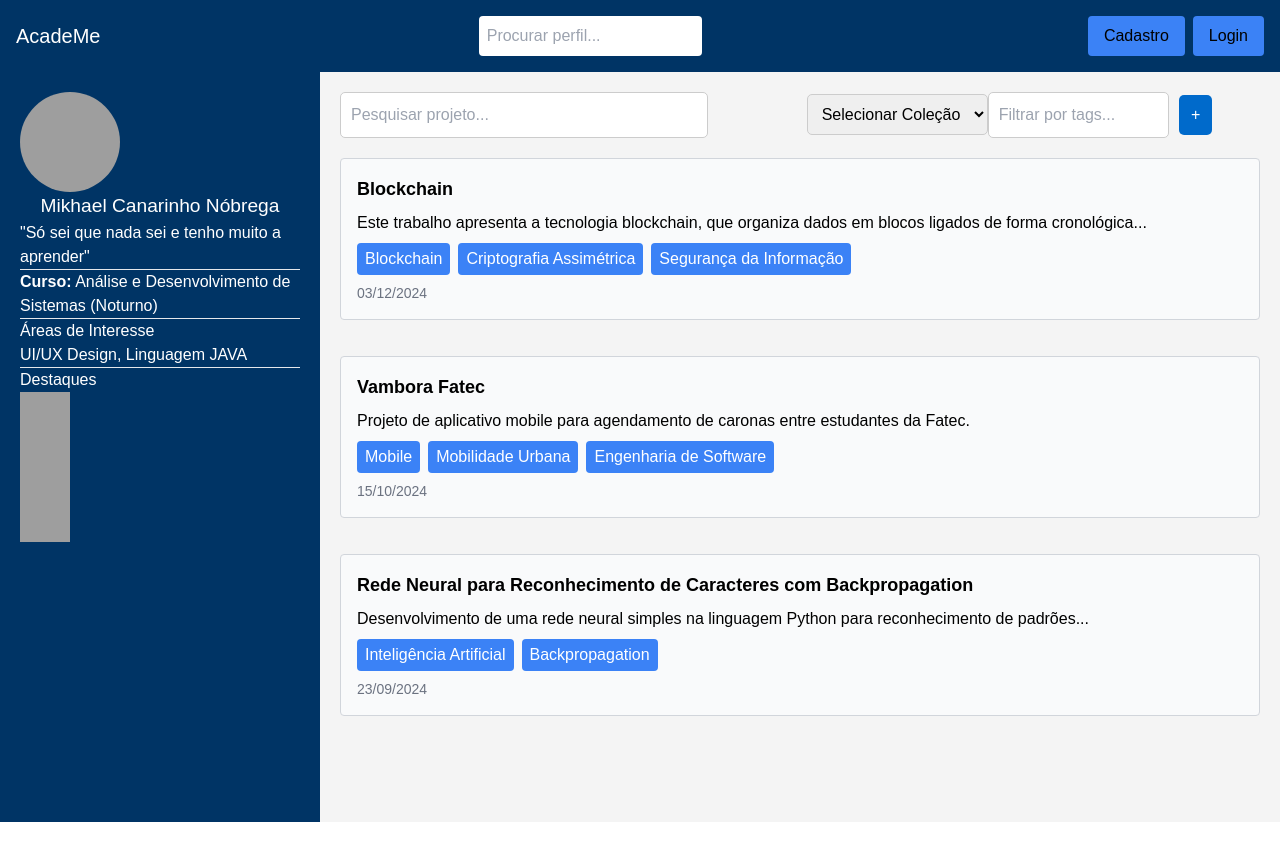
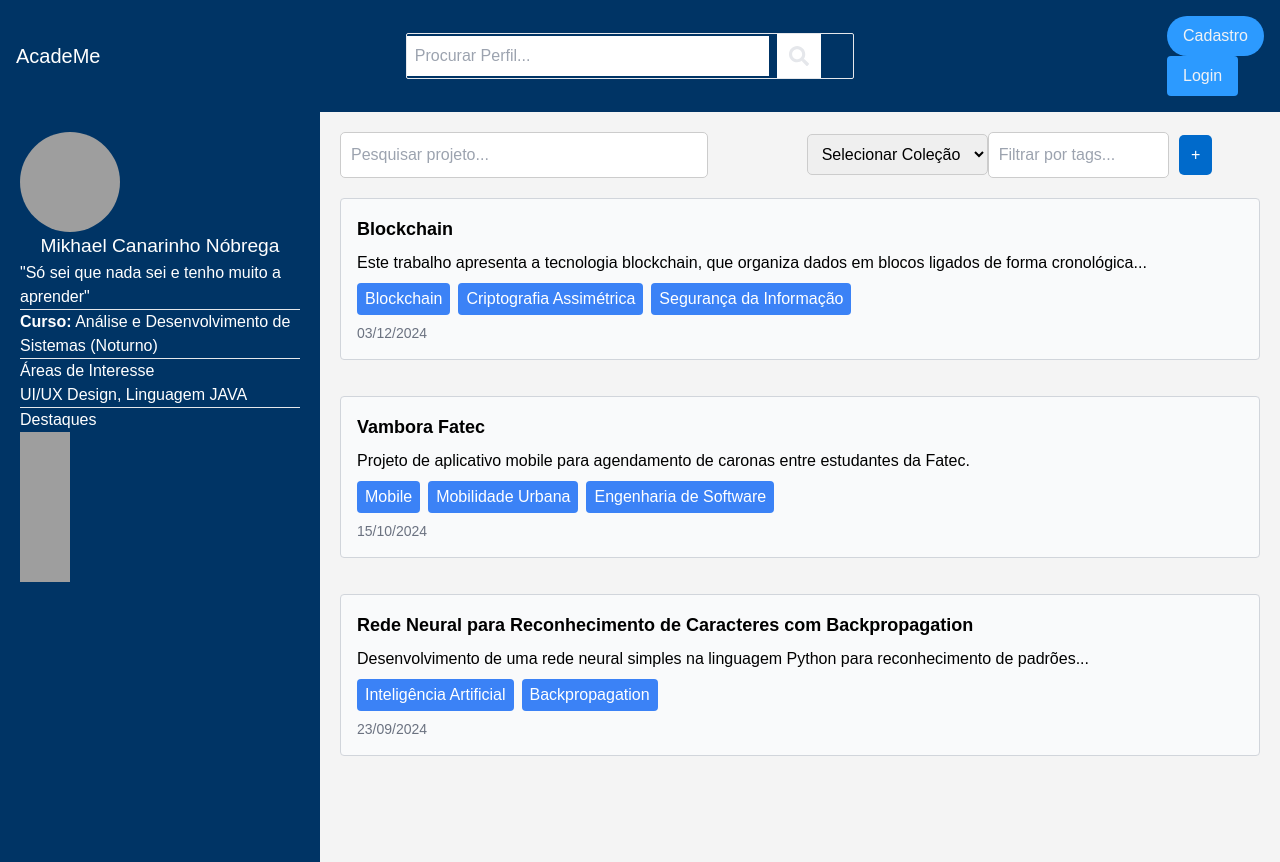
Before and after one commit to lucasmmps/AcadeMe, a React (Create React App) app: page /profile in a window 1280 px wide. Before the commit the page ends 822 px from the top, so only its background shows below. Built offline with nearby package versions, Linux system fonts and the light colour scheme; grey boxes are pictures that could not be loaded.

Commit message:
Pequenas atualizações na Navbar (incompleta)

```diff
--- a/src/components/Navbar.tsx
+++ b/src/components/Navbar.tsx
@@ -1,19 +1,25 @@
 import React from 'react';
 import '../index.css'
 import '../index'
+import { TextBar } from './TextBar';
+import { Button } from './Button';
 
 const Navbar: React.FC = () => {
   return (
     <nav className="flex justify-between items-center p-4 bg-darkBlue text-white">
       <div className="text-xl">AcadeMe</div>
-      <input
+
+      <TextBar placeholder='Procurar Perfil...' iconRight='search' />
+
+      {/*<input
         type="text"
         className="p-2 rounded border-none"
         placeholder="Procurar perfil..."
-      />
+      />*/}
+
       <div>
-        <button className="ml-2 px-4 py-2 bg-blue-500 rounded text-black">Cadastro</button>
-        <button className="ml-2 px-4 py-2 bg-blue-500 rounded text-black">Login</button>
+        <Button shape='pill' buttonStyle='light' className="ml-2 px-4 py-2 bg-lightBlue text-softWhite">Cadastro</Button>
+        <Button shape='pill' buttonStyle='light' className="ml-2 px-4 py-2 bg-lightBlue rounded text-softWhite">Login</Button>
       </div>
     </nav>
   );
--- a/src/components/TextBar.tsx
+++ b/src/components/TextBar.tsx
@@ -117,7 +117,7 @@ const TextBar = forwardRef<HTMLInputElement, TextBarProps>(
           )}
         >
           {!shouldHideIcons && iconLeft && (
-            <div className="mr-2 ml-2">
+            <div className="mr-2 ml-2 bg-white p-3">
               {iconMap[iconLeft]({ color: iconColor, size: '1.25em' })} {/* Atribuindo a cor e o tamanho */}
             </div>
           )}
@@ -131,7 +131,7 @@ const TextBar = forwardRef<HTMLInputElement, TextBarProps>(
             {...props}
           />
           {!shouldHideIcons && iconRight && (
-            <div className="mr-8 ml-2">
+            <div className="mr-8 ml-2 bg-white p-3">
               {iconMap[iconRight]({ color: iconColor, size: '1.25em' })} {/* Atribuindo a cor e o tamanho */}
             </div>
           )}
```
